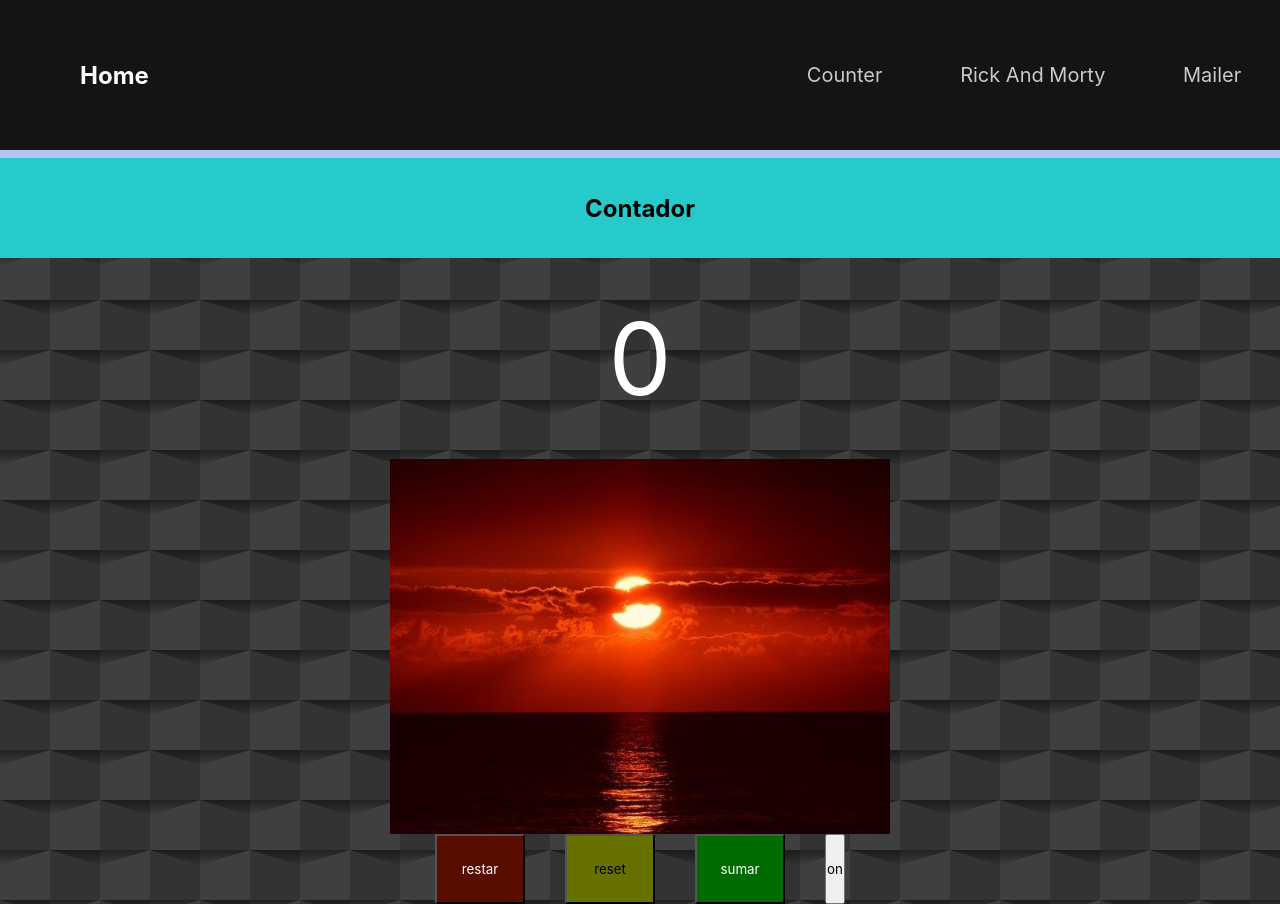
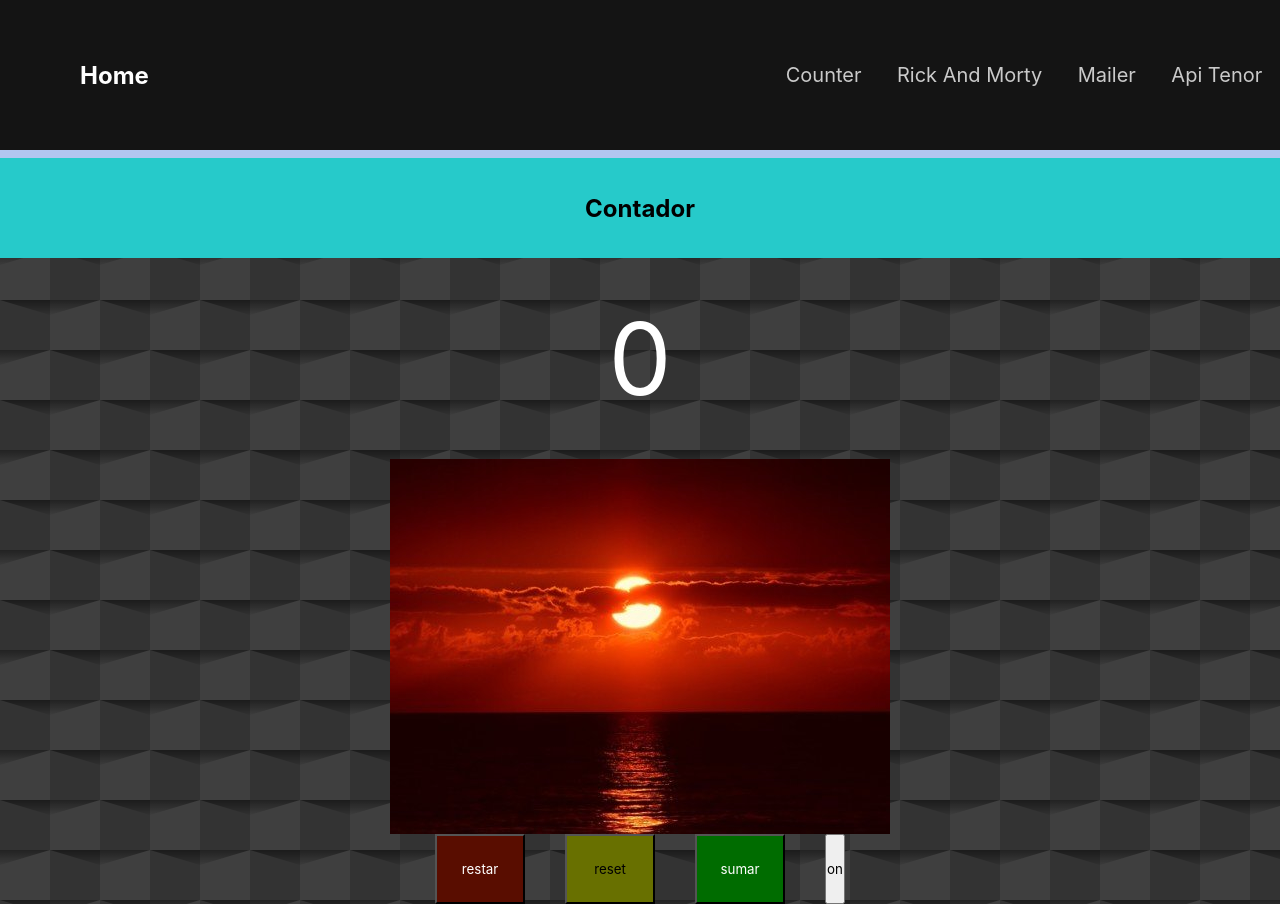
Before and after one commit to jeffersonizquierdo/tareasR, a React (Create React App) app: page / in a window 1280 px wide. Built offline with nearby package versions, Linux system fonts and the light colour scheme.

Commit message:
inicio apiTenor

```diff
--- a/src/App.js
+++ b/src/App.js
@@ -27,6 +27,7 @@ function App() {
         <Route path='/contador'  element={<HeaderContador/>}/>
         <Route path='/RickAndMorty' element={<RickAndMortyF/>}/>
         <Route path='Mailer' element={<Mailer></Mailer>}/>
+        <Route path='apiTenor' element={<apiTenorF/>} ></Route>
       </Routes>
 
     </>
--- a/src/components/Layouts/MenuNavigation/MenuNavigation.jsx
+++ b/src/components/Layouts/MenuNavigation/MenuNavigation.jsx
@@ -8,6 +8,7 @@ export const MenuNavigation = () => {
       <Link className='' to={"/contador"}> Counter </Link>
       <Link className='' to={"/rickAndMorty"}> Rick And Morty </Link>
       <Link className='' to={"/Mailer"}>Mailer</Link>
+      <Link className='' to={'apiTenor'}>Api Tenor</Link>
     </div>
   )
 }
```
